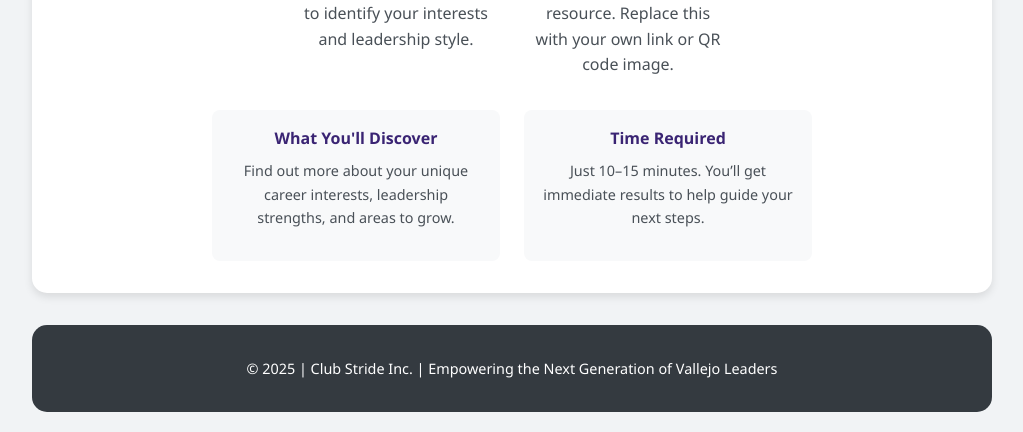
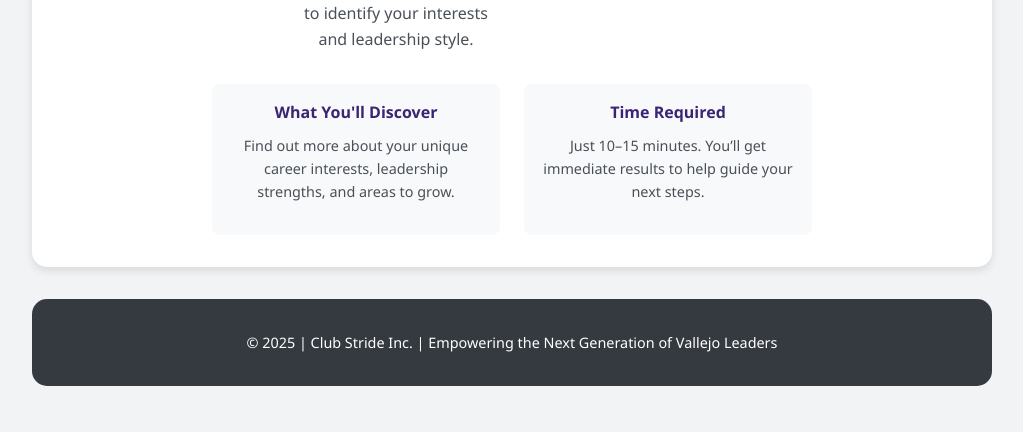
Before and after one commit to ClubStrideSolutions/The-Most-Important-Thing-Is, a plain HTML site: page index.html in a window 1280 px wide. Shown: the part 4016-4448 px from the top of the page, without its empty margins (128-1151 px from the left). After the commit the page ends 4422 px from the top, so only its background shows below. Drawn offline with Linux system fonts and the light colour scheme.

Commit message:
Update index.html

```diff
--- a/index.html
+++ b/index.html
@@ -746,7 +746,7 @@
                         />
                     </a>
                     <p style="max-width: 200px; margin: 0 auto; color: #495057;">
-                        Another optional resource. Replace this with your own link or QR code image.
+                        Link to this webpage.
                     </p>
                 </div>
             </div>
```
